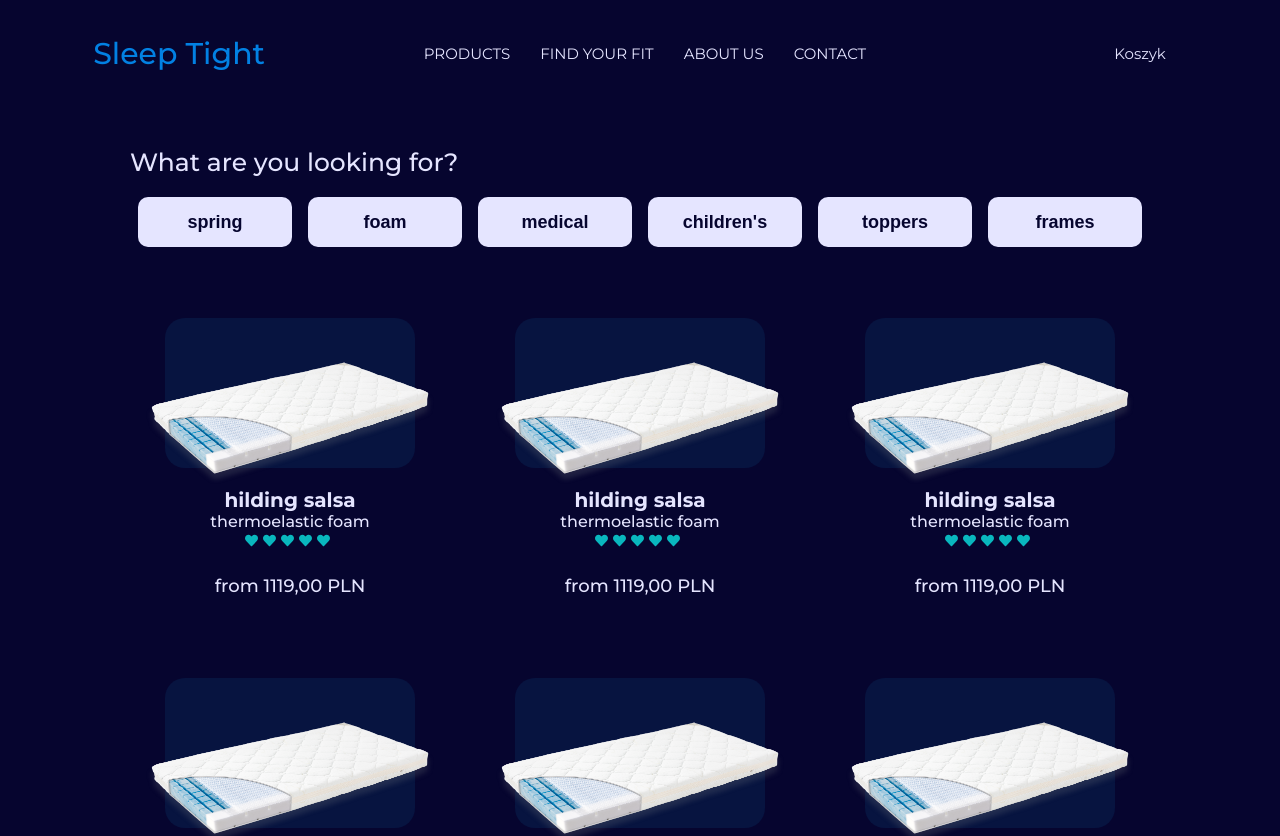
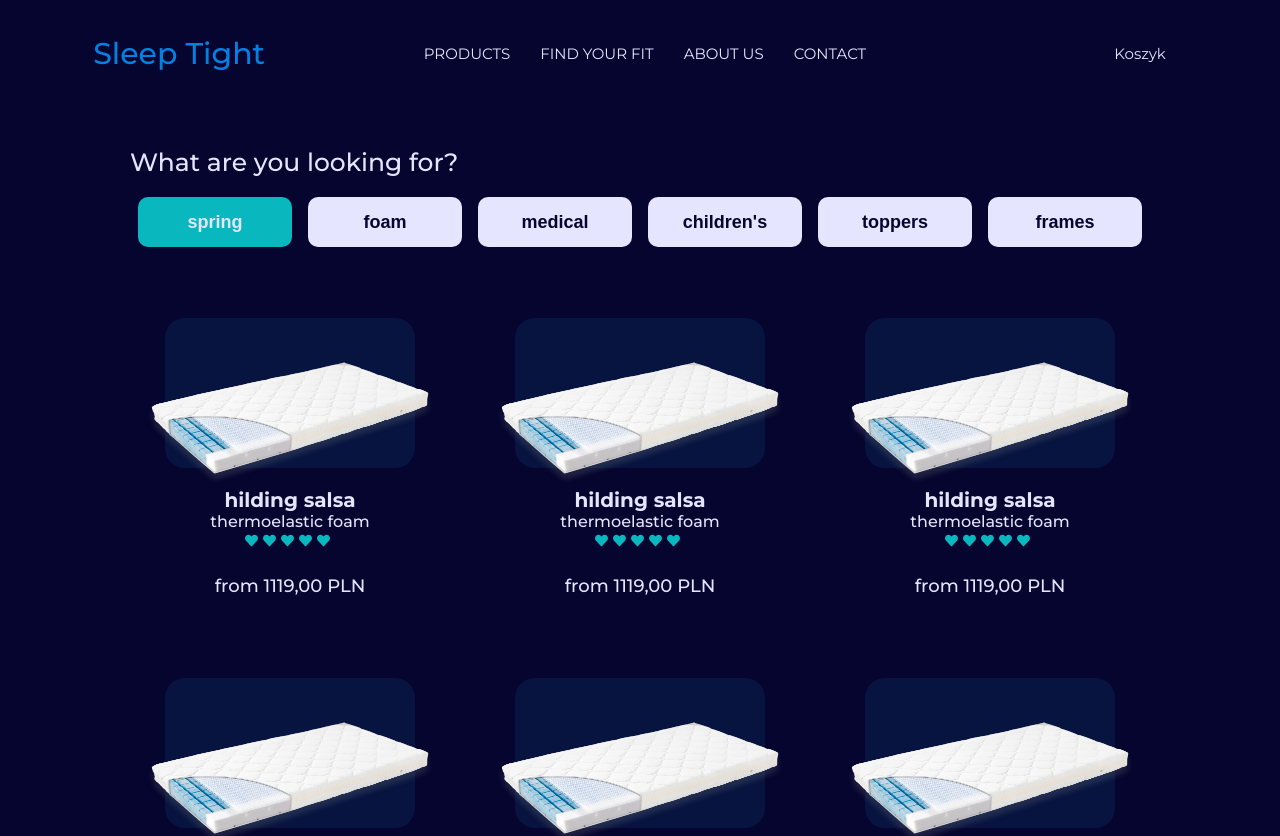
Before and after one commit to iasynetska/SleepTight, a React (Create React App) app: page /products in a window 1280 px wide. Shown: the top 836 px of the page. Built offline with nearby package versions, Linux system fonts and the light colour scheme.

Commit message:
Added new React component Filter, rendering buttons of filter dynamically

```diff
--- a/public/styles.css
+++ b/public/styles.css
@@ -173,6 +173,7 @@ ul {
     cursor: pointer;
 }
 
+.btn--active,
 .products-filter__btn:hover {
     color: #E5E5FF;
     background-color: #09B7BE;
--- /dev/null
+++ b/src/components/Products/Filter.js
@@ -0,0 +1,28 @@
+import React from 'react';
+
+class Filter extends React.Component {
+
+    constructor(props) {
+        super(props);
+    }
+
+    render() {
+        let buttonsGroup = this.props.buttons.map((button, index) => {
+            let buttonBuilder = button.active ? (
+                <button key={index} className="products-filter__btn btn--active">{ button.value }</button>
+            ) : (
+                <button key={index} className="products-filter__btn">{ button.value }</button>
+            );
+
+            return buttonBuilder;
+        });
+
+        return (
+            <div className="products-filter">
+                { buttonsGroup }
+            </div>
+        );
+    }
+};
+
+export default Filter;
--- a/src/components/Products/Products.js
+++ b/src/components/Products/Products.js
@@ -1,5 +1,6 @@
 import React from 'react';
 import Product from './Product';
+import Filter from './Filter';
 import axios from 'axios';
 
 class Products extends React.Component {
@@ -30,17 +31,19 @@ class Products extends React.Component {
     }
 
     render () {
+        let buttons = [
+            { value: 'spring', active: true },
+            { value: 'foam' },
+            { value: 'medical' },
+            { value: 'children\'s' },
+            { value: 'toppers' },
+            { value: 'frames' }
+        ];
+
         return (
             <div className="products">
                 <div className="products-title">What are you looking for?</div>
-                <div className="products-filter">
-                    <button className="products-filter__btn">spring</button>
-                    <button className="products-filter__btn">foam</button>
-                    <button className="products-filter__btn">medical</button>
-                    <button className="products-filter__btn">children's</button>
-                    <button className="products-filter__btn">toppers</button>
-                    <button className="products-filter__btn">frames</button>
-                </div>
+                    <Filter buttons={ buttons } />
                 <div className="products-container">{this.state.products}</div>
             </div>
         )
```
Also changed, not shown: src/components/Products/Product.js (indentation only).
